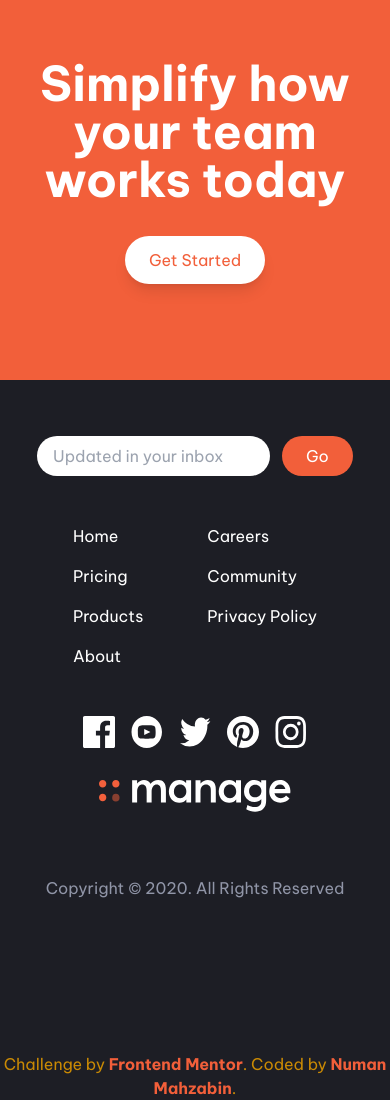
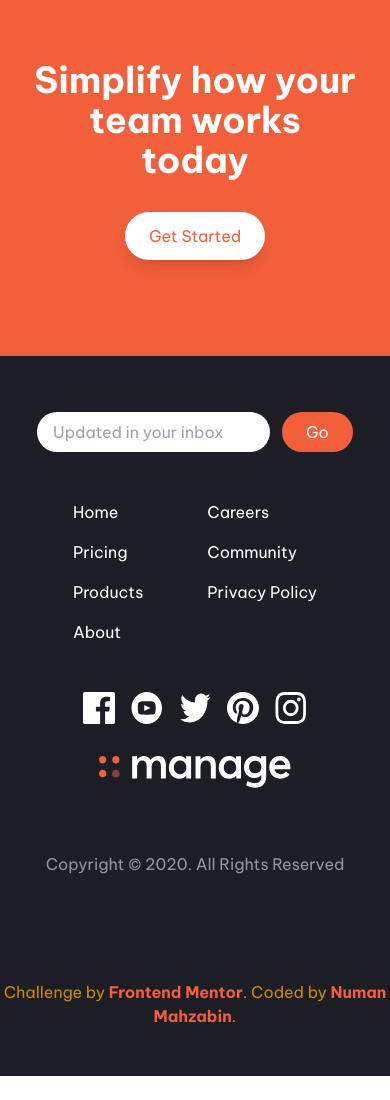
Before and after one commit to numanmahzabin/manage-landing-page, a website: page index.html in a window 390 px wide. Shown: the part 3187-4287 px from the top of the page. After the commit the page ends 4263 px from the top, so only its background shows below. Drawn offline with Linux system fonts and the light colour scheme; files whose address does not match are found by name.

Commit message:
mobile responsive fixed

```diff
--- a/index.html
+++ b/index.html
@@ -267,7 +267,7 @@
         class="container mx-auto flex flex-col md:flex-row justify-between items-center py-24 md:py-12 lg:px-16 px-8 md:gap-y-6 gap-y-8"
       >
         <h2
-          class="text-white font-bold text-5xl md:text-4xl max-w-lg text-center md:text-left"
+          class="text-white font-bold text-4xl lg:text-5xl max-w-lg text-center md:text-left"
         >
           Simplify how your team works today
         </h2>
@@ -361,7 +361,7 @@
           >
         </div>
       </div>
-      <div class="text-center text-yellow-600 mt-24">
+      <div class="text-center text-yellow-600 py-12">
         Challenge by
         <a
           href="https://www.frontendmentor.io?ref=challenge"
```
Also changed, not shown: css/main.css.
